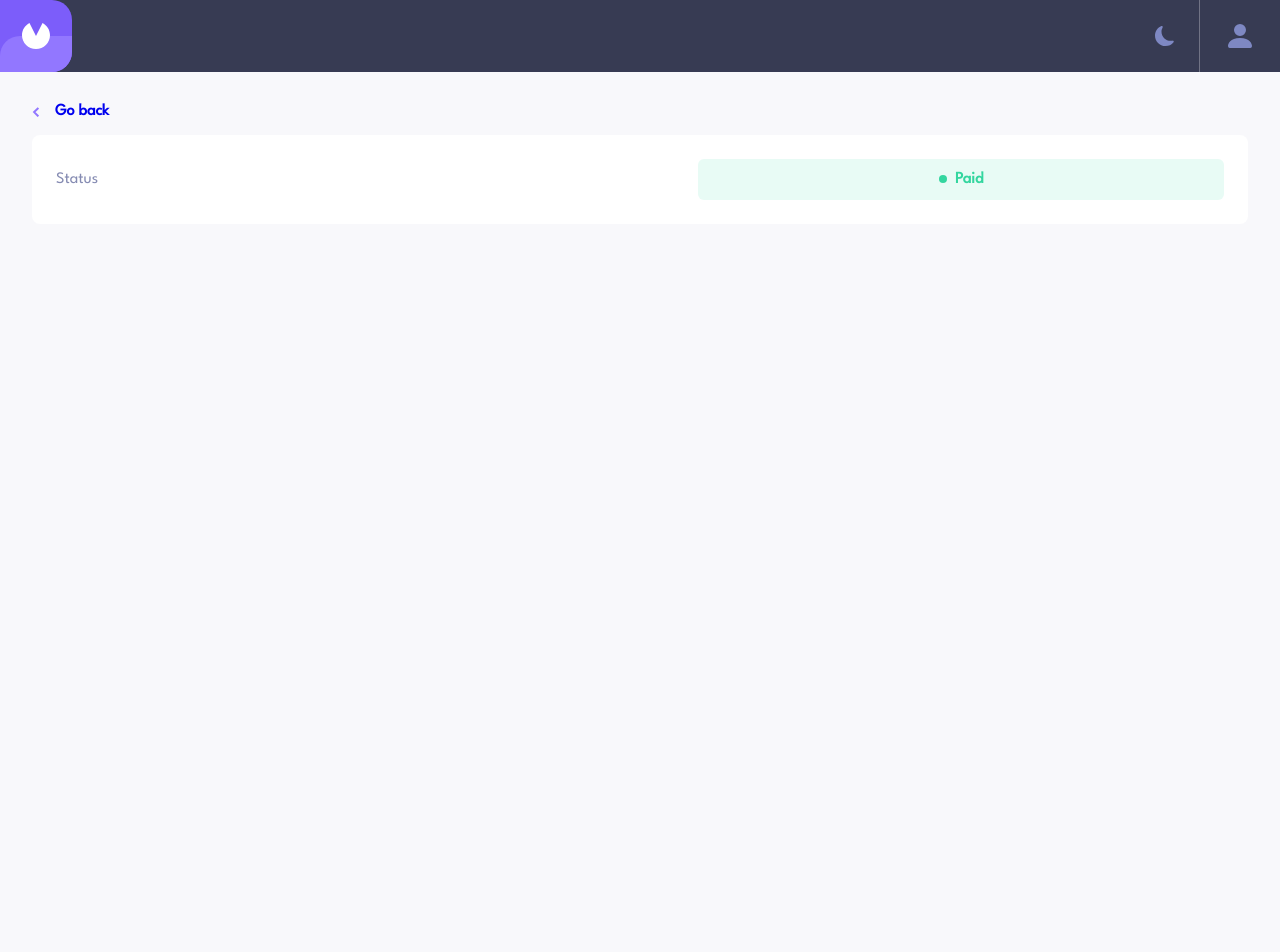
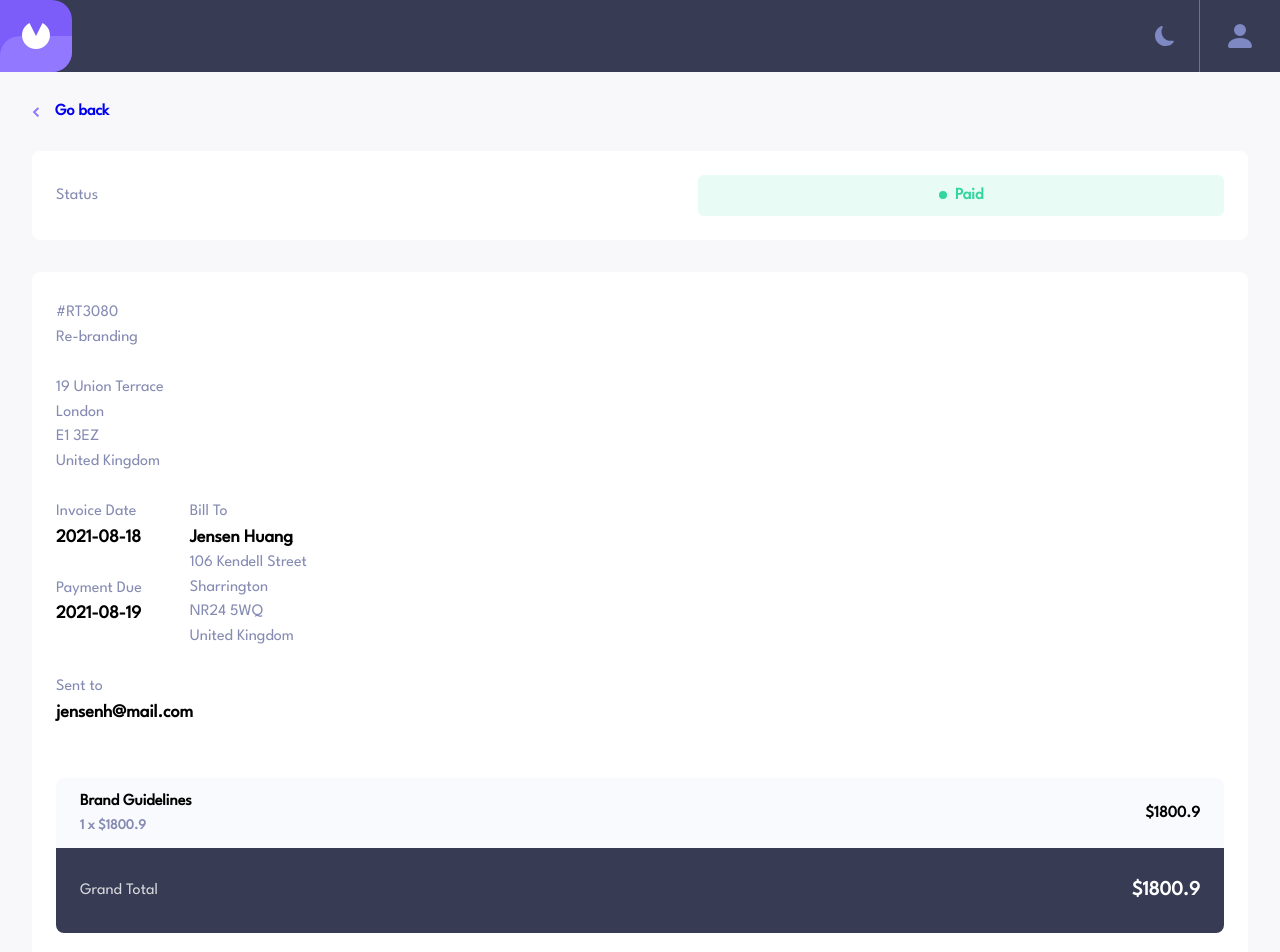
Before and after one commit to Absolam/invoice-react, a React (Create React App) app: page /view in a window 1280 px wide. Shown: the top 952 px of the page. Before the commit the page ends 800 px from the top, so only its background shows below. Built offline with nearby package versions, Linux system fonts and the light colour scheme.

Commit message:
completed most of view invoice page, just need to add bottom buttoms

```diff
--- /dev/null
+++ b/src/Components/InvoiceItem.jsx
@@ -0,0 +1,17 @@
+export const InvoiceItem = ({ name, quantity, price, total }) => {
+  return (
+    <div className="invoice-item">
+      <div>
+        <p>
+          <span>{name}</span>
+        </p>
+        <div className="invoice-item-qty-price">
+          <p>{`${quantity} x $${price}`}</p>
+        </div>
+      </div>
+      <p>
+        <span>${quantity * price}</span>
+      </p>
+    </div>
+  );
+};
--- /dev/null
+++ b/src/Components/ViewInvoice.jsx
@@ -0,0 +1,83 @@
+import { InvoiceItem } from "./InvoiceItem";
+
+export const ViewInvoice = ({ currentInvoice }) => {
+  const {
+    id,
+    description,
+    senderAddress,
+    createdAt,
+    paymentDue,
+    clientName,
+    clientAddress,
+    clientEmail,
+    items,
+    total,
+  } = currentInvoice;
+
+  return (
+    <div className="view-invoice">
+      <div>
+        <p>#{id}</p>
+        <p>{description}</p>
+      </div>
+      <div className="sender-address">
+        <p>{senderAddress.street}</p>
+        <p>{senderAddress.city}</p>
+        <p>{senderAddress.postCode}</p>
+        <p>{senderAddress.country}</p>
+      </div>
+      <div className="invoice-date-bill">
+        <div className="invoice-dates">
+          <div>
+            <p>Invoice Date</p>
+            <p>
+              <span>{createdAt}</span>
+            </p>
+          </div>
+          <div>
+            <p>Payment Due</p>
+            <p>
+              <span>{paymentDue}</span>
+            </p>
+          </div>
+        </div>
+        <div>
+          <p>Bill To</p>
+          <p>
+            <span>{clientName}</span>
+          </p>
+          <p>{clientAddress.street}</p>
+          <p>{clientAddress.city}</p>
+          <p>{clientAddress.postCode}</p>
+          <p>{clientAddress.country}</p>
+        </div>
+      </div>
+
+      <div>
+        <p>Sent to</p>
+        <p>
+          <span>{clientEmail}</span>
+        </p>
+      </div>
+      <div>
+        <div className="item-container">
+          {items.map((item) => (
+            <InvoiceItem
+              name={item.name}
+              quantity={item.quantity}
+              price={item.price}
+              total={total}
+              key={`${item.name}${item.price}`}
+            />
+          ))}
+        </div>
+        <div className="invoice-item-grand-total">
+          <p>Grand Total</p>
+          <p>
+            <span>${total}</span>
+          </p>
+        </div>
+      </div>
+    </div>
+  );
+};
--- a/src/Pages/View/View.js
+++ b/src/Pages/View/View.js
@@ -1,5 +1,6 @@
 import { GoBack } from "../../Components/GoBack";
 import { ViewStatus } from "../../Components/ViewStatus";
+import { ViewInvoice } from "../../Components/ViewInvoice";
 import "../View/index.css";
 
 export const View = ({ currentInvoice }) => {
@@ -7,6 +8,7 @@ export const View = ({ currentInvoice }) => {
     <div className="view">
       <GoBack />
       <ViewStatus currentInvoice={currentInvoice} />
+      <ViewInvoice currentInvoice={currentInvoice} />
     </div>
   );
 };
--- a/src/Pages/View/index.css
+++ b/src/Pages/View/index.css
@@ -2,7 +2,7 @@
   margin: 2rem;
   display: flex;
   flex-direction: column;
-  gap: 1rem;
+  gap: 2rem;
 }
 
 .view-status-container {
@@ -17,3 +17,82 @@
 .view-status-container p {
   color: #858bb2;
 }
+
+.view-invoice {
+  background-color: white;
+  padding: 1.5rem;
+  margin-bottom: 5rem;
+  border-radius: 8px;
+
+  display: flex;
+  flex-direction: column;
+  gap: 1rem;
+
+  color: #858bb2;
+}
+
+.view-invoice p {
+  margin: 0.6rem 0;
+}
+
+.view-invoice span {
+  color: black;
+  font-weight: 700;
+  font-size: 18px;
+}
+
+.invoice-dates {
+  display: flex;
+  flex-direction: column;
+  gap: 1rem;
+}
+
+.invoice-date-bill {
+  display: flex;
+  gap: 3rem;
+}
+
+.item-container {
+  background-color: #f9fafe;
+  border-radius: 8px 8px 0 0;
+}
+
+.invoice-item {
+  display: grid;
+  grid-template-columns: 1fr 1fr;
+  gap: 1rem;
+  align-items: center;
+  font-weight: 700;
+  font-size: 14px;
+  padding: 0.4rem 1.5rem;
+  margin-top: 2rem;
+}
+
+.invoice-item > p {
+  text-align: end;
+}
+
+.invoice-item span {
+  font-weight: 700;
+  font-size: 16px;
+}
+
+.invoice-item-qty-price {
+  /* display: flex; */
+}
+
+.invoice-item-grand-total {
+  background-color: #373b53;
+  padding: 1.5rem;
+  border-radius: 0 0 8px 8px;
+  color: rgba(255, 255, 255, 0.799);
+
+  display: flex;
+  justify-content: space-between;
+  align-items: center;
+}
+
+.invoice-item-grand-total span {
+  font-size: 20px;
+  color: white;
+}
```
